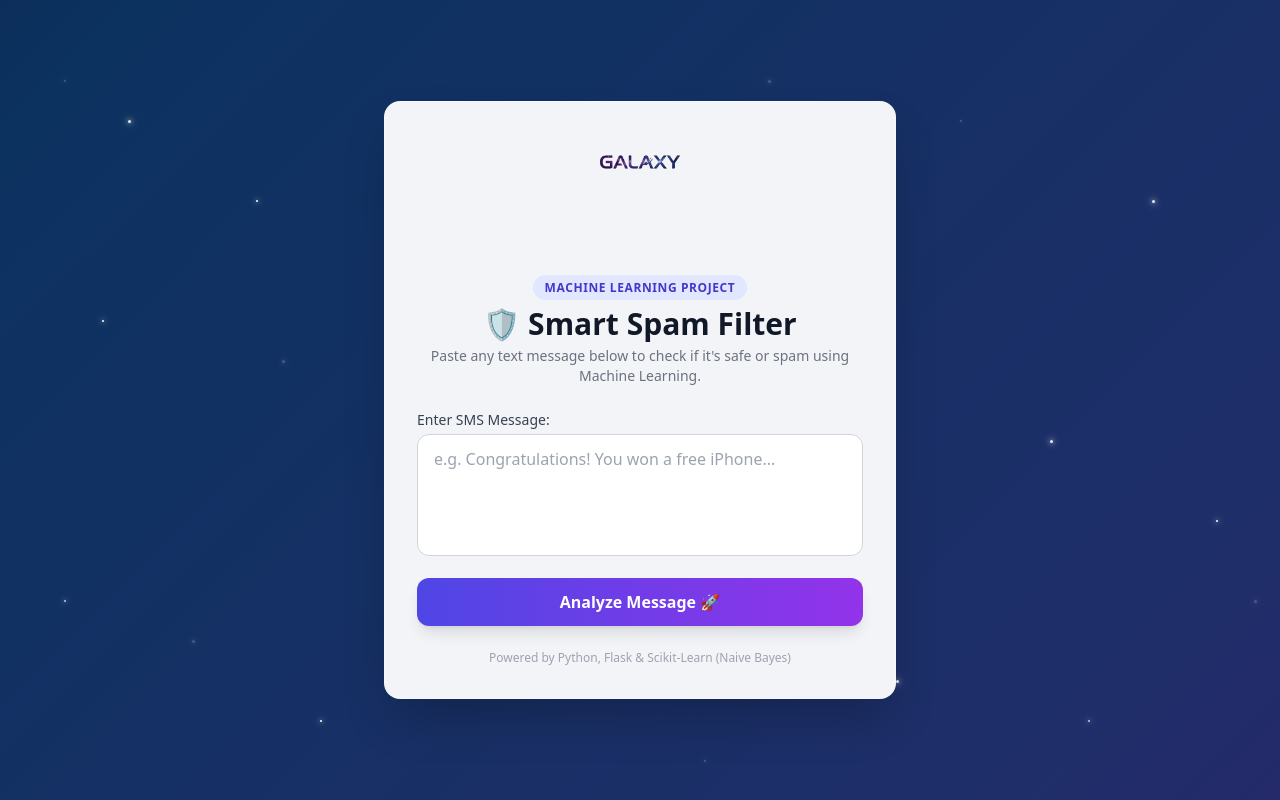
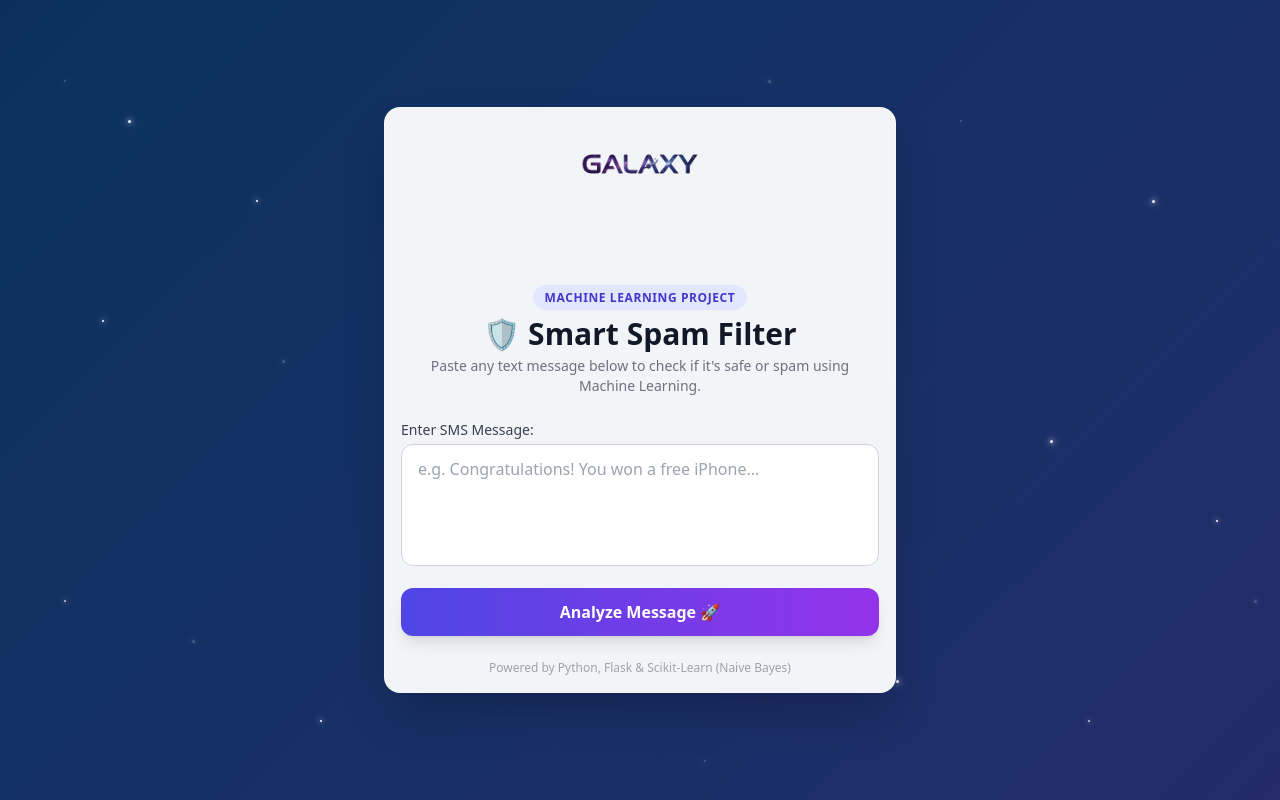
Before and after one commit to VV-S70/sms-spam-filter, a Flask app: page / in a window 1280 px wide. Run offline with Flask 3, Linux system fonts and the light colour scheme; parts of the project's set-up code (start-up, migrations or seed data) failed here and were passed over; some libraries are stand-ins or nearby versions.

Commit message:
Refactor HTML structure and styles in index.html

```diff
--- a/templates/index.html
+++ b/templates/index.html
@@ -104,11 +104,11 @@
         <div class="star star-m star-m-1" style="top: 75%; left: 98%;"></div>
     </div>
 
-    <div class="bg-white/95 backdrop-blur-md shadow-2xl rounded-2xl max-w-lg w-full p-8 border border-white/20 animate-fade relative z-10">
+    <div class="bg-white/95 backdrop-blur-md shadow-2xl rounded-2xl max-w-lg w-full p-4 border border-white/20 animate-fade relative z-10">
 
         <!-- Logo Header -->
-        <div class="text-center mb-5 animate-fade">
-            <img src="/logo.png" alt="Galaxy Logo" class="h-14 w-auto mx-auto drop-shadow-[0_0_15px_rgba(255,255,255,0.4)]">
+        <div class="text-center mb-4 animate-fade">
+            <img src="/logo.png" alt="Galaxy Logo" class="h-[80px] w-auto mx-auto drop-shadow-[0_0_15px_rgba(255,255,255,0.4)]">
         </div>
 
         <!-- Header Section -->
```
